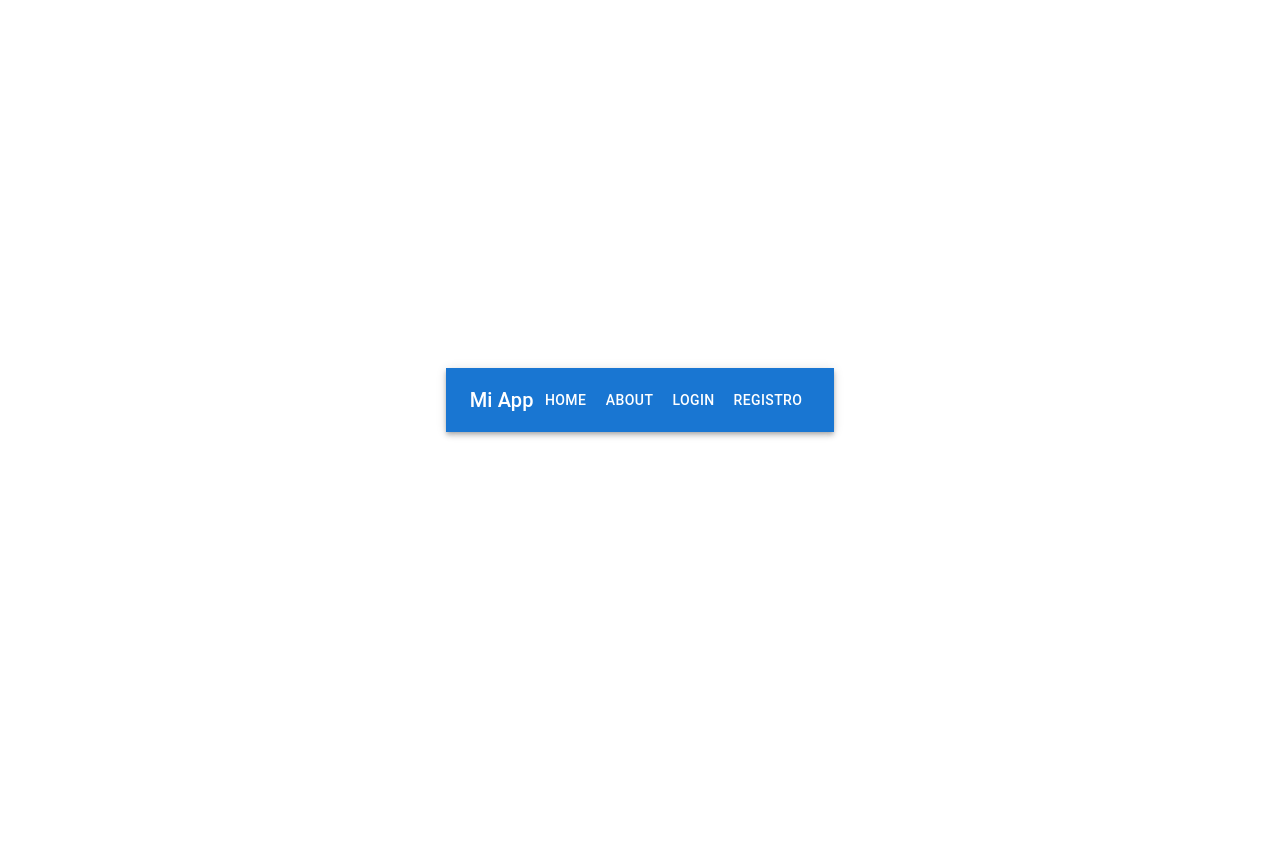
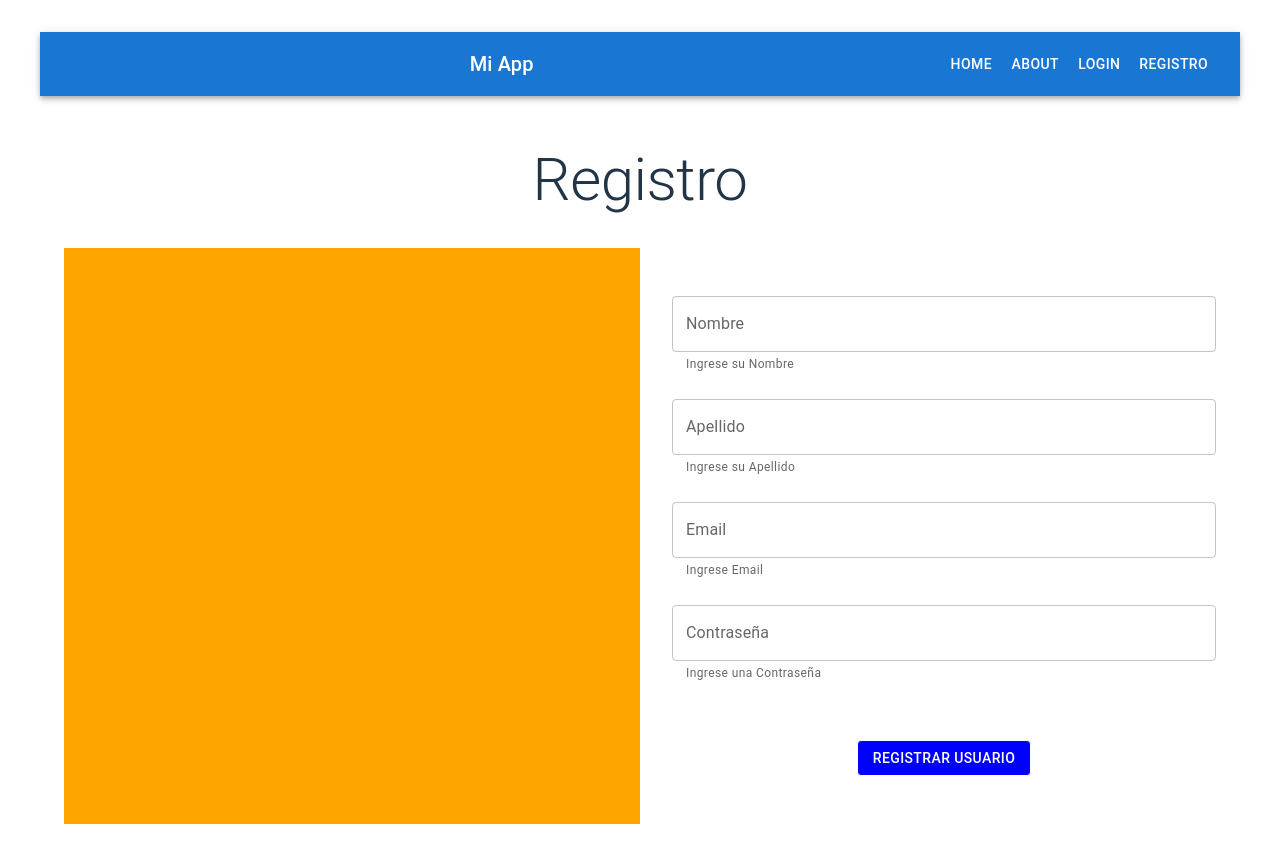
Before and after one commit to No-Country-simulation/s19-09-n-webapp, a React (Vite) app in the folder frontend/: page /register in a window 1280 px wide. Before the commit the page ends 800 px from the top, so only its background shows below. Built offline with nearby package versions, Linux system fonts and the light colour scheme.

Commit message:
Register terminado

```diff
--- a/frontend/src/components/Register/Register.tsx
+++ b/frontend/src/components/Register/Register.tsx
@@ -1,10 +1,76 @@
-
+import { Box, Button, TextField, Container, Grid2 } from "@mui/material";
+import Typography from '@mui/material/Typography';
+import { Link } from 'react-router-dom';
 
 function PageRegister() {
   return (
-    <div>
+    <Container>
+      <Typography variant="h2" sx={{ marginTop: 6, marginBottom: 4 }}> Registro </Typography>
+      <Grid2 container >
+        <Grid2 size={6}
+          sx={{ backgroundColor: 'orange', display: { sm: 'none', md: 'block', xs: 'none' } }}
+        >
 
-    </div>
+        </Grid2>
+        <Grid2 size={{ xs: 12, md: 6 }}
+        >
+          <Box component="form" marginTop={4}
+            marginLeft={4}>
+            <TextField
+              id="nombre"
+              label="Nombre"
+              type="text"
+              variant="outlined"
+              fullWidth
+              helperText='Ingrese su Nombre'
+              margin="normal"
+
+            /*  error={true} */
+
+            />
+            <TextField
+              id="Apellido"
+              label="Apellido"
+              type="text"
+              variant="outlined"
+              fullWidth
+              helperText='Ingrese su Apellido'
+              margin="normal"
+
+            /*  error={true} */
+
+            />
+            <TextField
+              id="email"
+              label="Email"
+              type="email"
+              variant="outlined"
+              fullWidth
+              helperText='Ingrese Email'
+              margin="normal"
+
+            /*  error={true} */
+
+            />
+            <TextField
+              id="password"
+              label="Contraseña"
+              type="password"
+              variant="outlined"
+              fullWidth
+              helperText='Ingrese una Contraseña'
+              margin="normal"
+
+            /*  error={true} */
+            />
+            <Button variant="outlined"
+              color="inherit"
+              component={Link} to="/"
+              sx={{ m: 6, backgroundColor: 'blue', color: "white" }}>Registrar usuario</Button>
+          </Box>
+        </Grid2>
+      </Grid2>
+    </Container>
   )
 }
 
```
Also changed, not shown: 1 other file (tests, documents, lock files or other folders).
